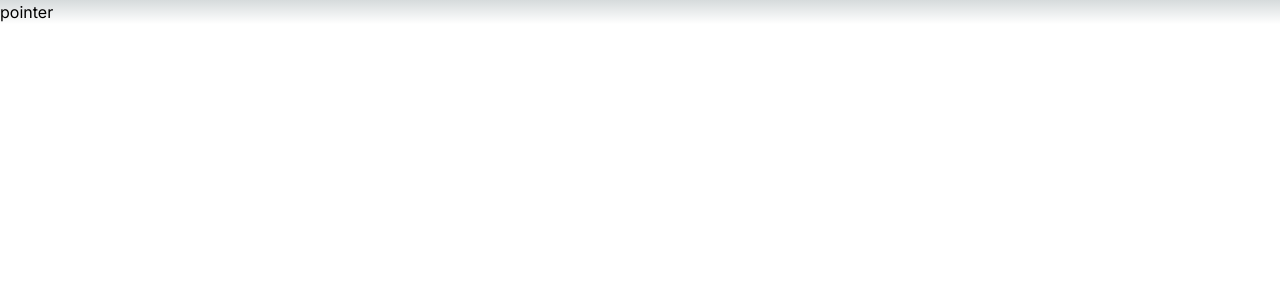
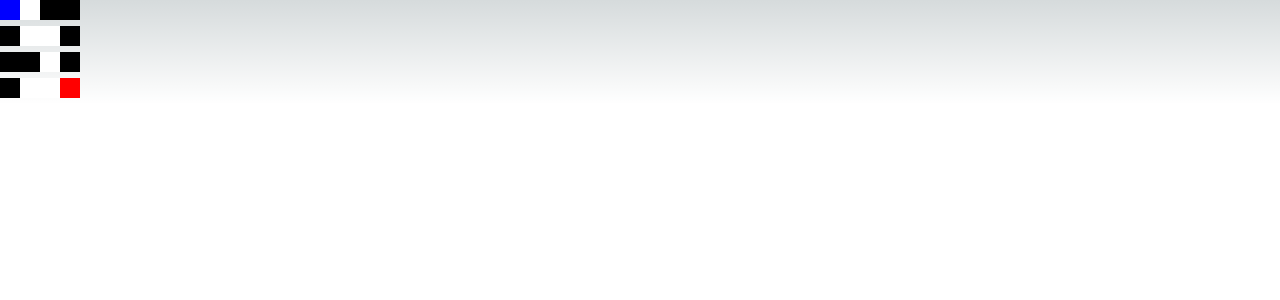
Before and after one commit to neko967/newjeans, a Next.js app: page /pointer in a window 1280 px wide. Shown: the top 300 px of the page. Built offline with nearby package versions, Linux system fonts and the light colour scheme.

Commit message:
簡易迷路の作成

```diff
--- a/app/pointer/page.tsx
+++ b/app/pointer/page.tsx
@@ -1,7 +1,70 @@
+"use client"
+import { useState, useEffect } from 'react';
+
+type GameStatus = 'playing' | 'lost' | 'won';
+type Position = { x: number; y: number };
+
 export default function Page() {
+  // 迷路のデザインとゲームのステータス
+  const maze = [
+    [2, 1, 0, 0],
+    [0, 1, 1, 0],
+    [0, 0, 1, 0],
+    [0, 1, 1, 3],
+  ];
+
+  const [playerPos, setPlayerPos] = useState<Position>({ x: 0, y: 0 });
+  const [gameStatus, setGameStatus] = useState<GameStatus>('playing');
+
+  useEffect(() => {
+    const handleKeyPress = (e: KeyboardEvent) => {
+      if (gameStatus !== 'playing') return;
+
+      let newX = playerPos.x;
+      let newY = playerPos.y;
+
+      if (e.key === 'ArrowUp' && newY > 0) newY--;
+      else if (e.key === 'ArrowDown' && newY < maze.length - 1) newY++;
+      else if (e.key === 'ArrowLeft' && newX > 0) newX--;
+      else if (e.key === 'ArrowRight' && newX < maze[0].length - 1) newX++;
+
+      if (maze[newY][newX] === 1) {
+        setPlayerPos({ x: newX, y: newY });
+      } else if (maze[newY][newX] === 3) {
+        setGameStatus('won');
+      } else if (maze[newY][newX] === 0) {
+        setGameStatus('lost');
+      }
+    };
+
+    window.addEventListener('keydown', handleKeyPress);
+    return () => window.removeEventListener('keydown', handleKeyPress);
+  }, [playerPos, gameStatus, maze]);
+
   return (
     <main>
-      <p>pointer</p>
+      {maze.map((row, y) => (
+        <div key={y}>
+          {row.map((cell, x) => {
+            if (playerPos.x === x && playerPos.y === y) {
+              return <span key={x} style={{ background: 'blue', display: 'inline-block', width: '20px', height: '20px' }}></span>;
+            }
+            switch (cell) {
+              case 0:
+                return <span key={x} style={{ background: 'black', display: 'inline-block', width: '20px', height: '20px' }}></span>;
+              case 1:
+                return <span key={x} style={{ background: 'white', display: 'inline-block', width: '20px', height: '20px' }}></span>;
+              case 2:
+              case 3:
+                return <span key={x} style={{ background: 'red', display: 'inline-block', width: '20px', height: '20px' }}></span>;
+              default:
+                return null;
+            }
+          })}
+        </div>
+      ))}
+      {gameStatus === 'won' && <p>おめでとうございます！クリアしました！</p>}
+      {gameStatus === 'lost' && <p>ゲームオーバー！再挑戦してください。</p>}
     </main>
-  )
+  );
 }
```
